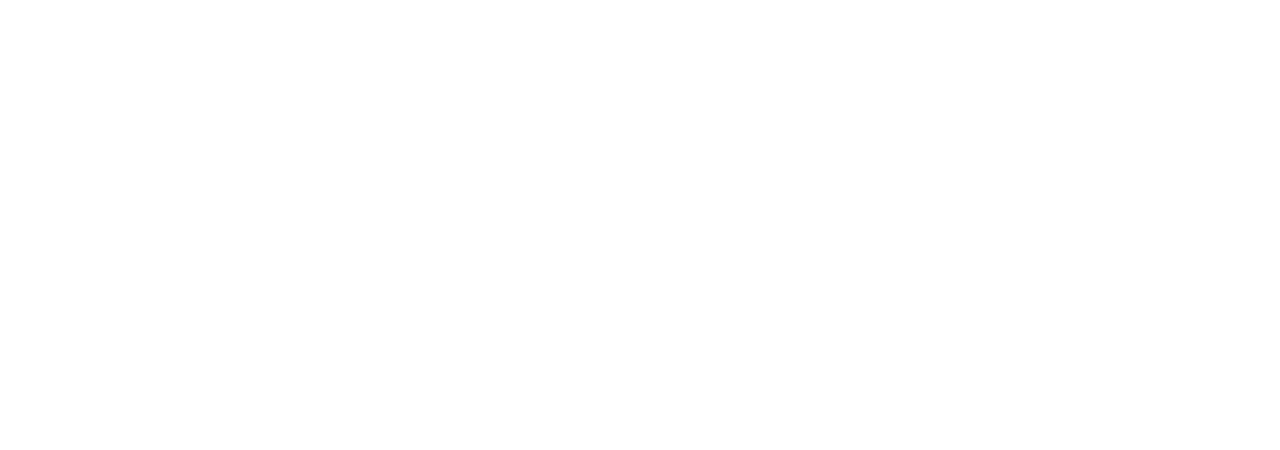
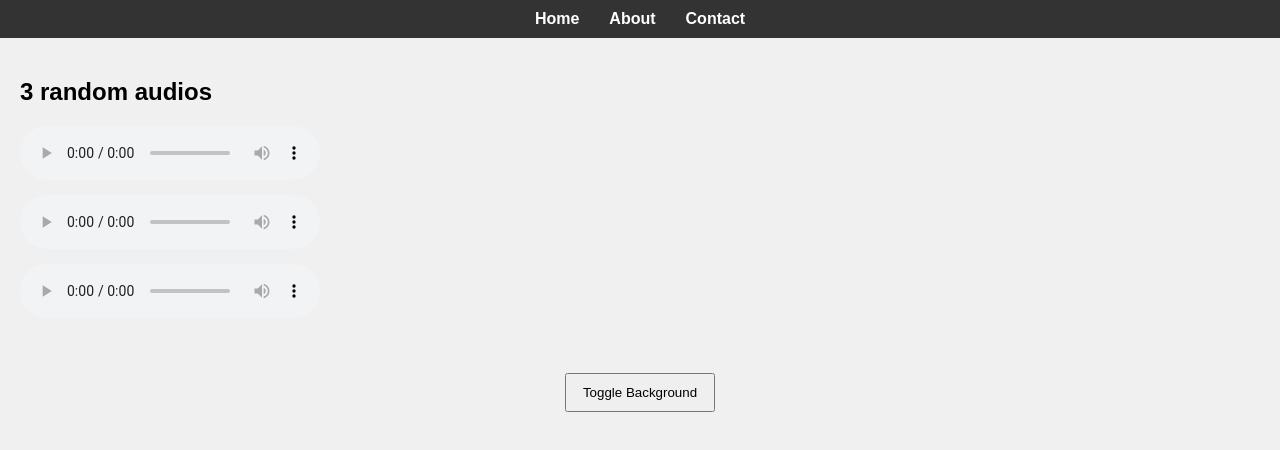
Before and after one commit to acciojob/semantic-navbar-and-audios-jadhavakashofficial, a website: page main.html in a window 1280 px wide. Drawn offline with Linux system fonts and the light colour scheme.

Commit message:
created a submission

```diff
--- a/main.html
+++ b/main.html
@@ -1,16 +1,31 @@
 <!DOCTYPE html>
-
 <html>
-
 <head>
-	<link rel="stylesheet" href="styles.css">
+  <meta charset="UTF-8">
+  <title>Semantic Navbar & Audios</title>
+  <link rel="stylesheet" href="styles.css">
 </head>
-
 <body>
-	<!-- the entire body must be written by student -->
-    <script type="text/javascript" src="./script.js">
-</script>
-
+  <nav>
+    <ul>
+      <li><a href="https://example.com">Home</a></li>
+      <li><a href="https://example.com/about">About</a></li>
+      <li><a href="https://example.com/contact">Contact</a></li>
+    </ul>
+  </nav>
+  <section>
+    <h2>3 random audios</h2>
+    <audio controls>
+      <source src="http://commondatastorage.googleapis.com/codeskulptor-demos/DDR_assets/Kangaroo_MusiQue_-_The_Neverwritten_Role_Playing_Game.mp3" type="audio/mpeg">
+    </audio>
+    <audio controls>
+      <source src="http://commondatastorage.googleapis.com/codeskulptor-assets/Epoq-Lepidoptera.ogg" type="audio/ogg">
+    </audio>
+    <audio controls>
+      <source src="http://codeskulptor-demos.commondatastorage.googleapis.com/pang/paza-moduless.mp3" type="audio/mpeg">
+    </audio>
+  </section>
+  <button id="toggleBtn">Toggle Background</button>
+  <script src="script.js"></script>
 </body>
-
 </html>
--- a/script.js
+++ b/script.js
@@ -1 +1,7 @@
-//your code here
+const toggleBtn = document.getElementById('toggleBtn');
+toggleBtn.addEventListener('click', function() {
+  document.body.style.backgroundColor =
+    document.body.style.backgroundColor === 'lightblue'
+      ? '#f0f0f0'
+      : 'lightblue';
+});
--- a/styles.css
+++ b/styles.css
@@ -1,2 +1,47 @@
+body {
+  margin: 0;
+  font-family: Arial, sans-serif;
+  background-color: #f0f0f0;
+}
 
-/* Your CSS Code here. */
+nav {
+  background-color: #333;
+}
+
+nav ul {
+  list-style: none;
+  padding: 10px;
+  margin: 0;
+  display: flex;
+  justify-content: center;
+}
+
+nav li {
+  margin: 0 15px;
+}
+
+nav a {
+  color: white;
+  text-decoration: none;
+  font-weight: bold;
+}
+
+nav a:hover {
+  text-decoration: underline;
+}
+
+section {
+  padding: 20px;
+}
+
+audio {
+  display: block;
+  margin: 15px 0;
+}
+
+button {
+  display: block;
+  margin: 20px auto;
+  padding: 10px 16px;
+  cursor: pointer;
+}
```
